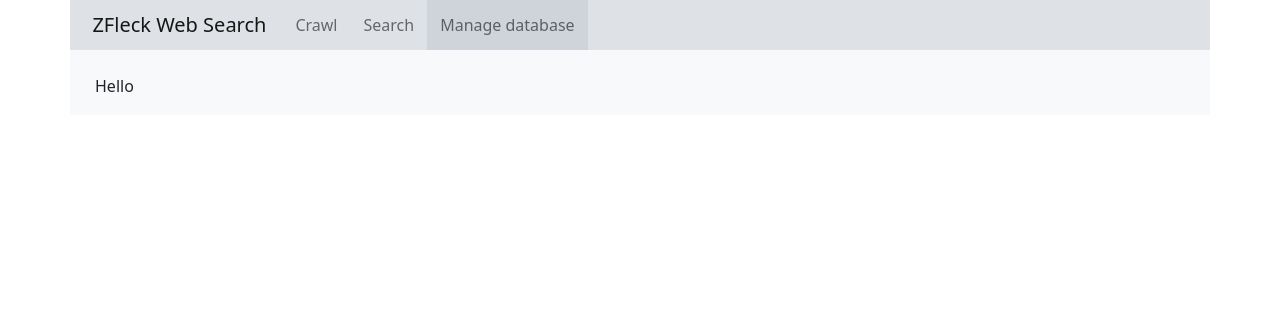
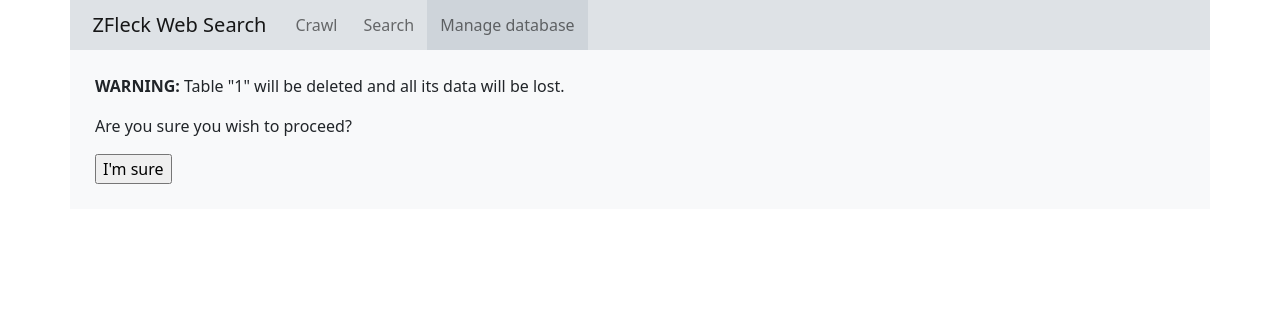
Before and after one commit to ZachFleck42/Website-Search-Engine, a Django app: page /manage-database/1/delete/ in a window 1280 px wide. Shown: the top 310 px of the page. Run offline with Django 4.2, Linux system fonts and the light colour scheme; some libraries are stand-ins or nearby versions.

Commit message:
Adds delete table functionality and improves rename table functionality

```diff
--- a/src/database_utils.py
+++ b/src/database_utils.py
@@ -11,6 +11,16 @@ def getTableName(url):
     Name takes the form: "urlhostname_domain"
     '''
     return(((urlparse(url).hostname).replace('www.', '')).replace('.', '_'))
+
+
+def validTableName(tableName):
+    '''
+    Checks to see if a user-provided table name is valid.
+    Name must be less than 32 characters, contain only letters, digits, and underscores,
+        and the first character cannot be a digit.
+    Returns True if valid, False if not.
+    '''
+    return (len(tableName) < 32) and ((tableName.replace('_', '')).isalnum()) and not (tableName[0].isnumeric())
 
 
 def tableExists(tableName):
@@ -83,10 +93,9 @@ def appendData(url, pageData, tableName):
     databaseConnection = psycopg2.connect(**databaseConnectionParamaters)
     databaseCursor = databaseConnection.cursor()
 
-    query = sql.SQL("INSERT INTO {} VALUES (%s, %s, %s, %s)").format(
-        sql.Identifier(tableName),
+    databaseCursor.execute(sql.SQL("INSERT INTO {} VALUES (%s, %s, %s, %s)").format(
+        sql.Identifier(tableName)),
         [url, pageTitle, pageDesc, pageText])
-    databaseCursor.execute(query)
 
     databaseConnection.commit()
     databaseConnection.close()
--- a/website/templates/delete.html
+++ b/website/templates/delete.html
@@ -2,6 +2,11 @@
 {% block title %}Crawl{% endblock %}
 {% block content %}
 <br>
-<p>Hello</p>
-
+<p><b>WARNING:</b> Table "{{table}}" will be deleted and all its data will be lost.</p>
+<p>Are you sure you wish to proceed?</p>
+<form method="post">
+    {% csrf_token %}
+    <input type="submit" value="I'm sure">
+</form>
+<br>
 {% endblock %}
--- a/website/templates/rename.html
+++ b/website/templates/rename.html
@@ -4,7 +4,7 @@
 <br>
 <p>Current table name is "{{oldTable}}"</p>
 <p>Enter a new name for the table:</p>
-<p class="tab"> - Names in SQL must begin with a letter (a-z) or underscore (_).</p>
+<p class="tab"> - Name must begin with a letter (a-z) or underscore (_).</p>
 <p class="tab"> - Subsequent characters in a name can be letters, digits (0-9), or underscores.</p>
 <p class="tab"> - Maximum length of name is 31 characters.</p>
 <form method="post">
@@ -16,6 +16,7 @@
 {% if noTable %}
     <p>Error: Please enter a new name</p>
 {% elif badTable %}
-    <p>Error: Could not create table with name {{newName}}</p>
+    <p>Error: Could not create table with name "{{newTable}}"</p>
+    <p>Ensure input meets requirements above and try again.</p>
 {% endif %}
 {% endblock %}
--- a/website/views.py
+++ b/website/views.py
@@ -1,6 +1,6 @@
 from django.shortcuts import redirect, render
 from src.crawler import crawlWebsite
-from src.database_utils import fetchAllData, getAllTables, getRowCount, changeTableName
+import src.database_utils as database
 from src.search_utils import runSearch
 
 
@@ -13,11 +13,10 @@ def crawl(request):
     renderArguments['activeTab'] = "/crawl"
 
     if request.method == "POST":
-
         # Check if the 'website to crawl' field was filled in properly
         websiteURL = request.POST.get('input_url')
         if not websiteURL:
-            renderArguments['noURL'] = 1
+            renderArguments['noURL'] = True
             return render(request, 'crawl.html', renderArguments)
         renderArguments['userInput'] = websiteURL
 
@@ -28,7 +27,7 @@ def crawl(request):
 
         # If the crawler was unable to connect to the provided URL...
         if not webpageVisitCount:
-            renderArguments['badURL'] = 1
+            renderArguments['badURL'] = True
 
     return render(request, 'crawl.html', renderArguments)
 
@@ -40,7 +39,7 @@ def search(request):
 
     # Get available websites to search from the database
     renderArguments['searchableWebsites'] = []
-    for table in getAllTables():
+    for table in database.getAllTables():
         renderArguments['searchableWebsites'].append(table[0].replace('_', '.'))
 
     # Define search method and amount of results options
@@ -56,14 +55,14 @@ def search(request):
         # Check if the 'website to search' field was filled in
         renderArguments['searchWebsite'] = request.POST.get('input_website')
         if not renderArguments['searchWebsite']:
-            renderArguments['noWebsite'] = 1
+            renderArguments['noWebsite'] = True
             return render(request, 'search.html', renderArguments)
         renderArguments['searchTable'] = renderArguments['searchWebsite'].replace('.', '_')
 
         # Check if the 'search term' field was filled in properly
         renderArguments['searchTerm'] = request.POST.get('input_search')
         if renderArguments['searchTerm'] == '':
-            renderArguments['noSearchTerm'] = 1
+            renderArguments['noSearchTerm'] = True
             return render(request, 'search.html', renderArguments)
 
         # Check if the 'search method' field was filled in. Default to str.count() method if not
@@ -85,7 +84,7 @@ def search(request):
         renderArguments['searchResults'] = searchResults[:renderArguments['amountOfResults']]
         renderArguments['searchTime'] = round((searchTime * 1000), 2)
         renderArguments['foundPages'] = len(searchResults)
-        renderArguments['totalPages'] = getRowCount(renderArguments['searchTable'])
+        renderArguments['totalPages'] = database.getRowCount(renderArguments['searchTable'])
 
     return render(request, 'search.html', renderArguments)
 
@@ -94,10 +93,13 @@ def manageDatabase(request):
     renderArguments = {}
     renderArguments['activeTab'] = "/manage-database"
 
+    # Replace underscores with periods to better represent 'website' instead of 'table'
     websiteNames = []
-    tableData = getAllTables()
+    tableData = database.getAllTables()
     for table in tableData:
         websiteNames.append((table[0]).replace('_', '.'))
+
+    # Zip the website names with the table data for easy Jinja iteration in page template
     renderArguments['tableData'] = zip(tableData, websiteNames)
 
     return render(request, 'manage-database.html', renderArguments)
@@ -109,7 +111,7 @@ def manageTable(request, table):
     renderArguments['table'] = table
     renderArguments['website'] = table.replace('_', '.')
 
-    websiteData = fetchAllData(table)
+    websiteData = database.fetchAllData(table)
     websiteData.sort(key=lambda x: x[1])
     renderArguments['pages'] = websiteData
     return render(request, 'manage-table.html', renderArguments)
@@ -122,11 +124,19 @@ def renameTable(request, table):
 
     if request.method == "POST":
         renderArguments['newTable'] = request.POST.get('input_name')
+
+        # Make sure user submit something
         if not renderArguments['newTable']:
-            renderArguments['noTable'] = 1
+            renderArguments['noTable'] = True
             return render(request, 'rename.html', renderArguments)
 
-        changeTableName(renderArguments['oldTable'], renderArguments['newTable'])
+        # Check validity of provided table name
+        if not database.validTableName(renderArguments['newTable']):
+            renderArguments['badTable'] = 1
+            return render(request, 'rename.html', renderArguments)
+
+        # Rename the table and redirect back to the manage-database/ page
+        database.changeTableName(renderArguments['oldTable'], renderArguments['newTable'])
         return redirect('/manage-database')
 
     return render(request, 'rename.html', renderArguments)
@@ -136,6 +146,11 @@ def deleteTable(request, table):
     renderArguments = {}
     renderArguments['activeTab'] = "/manage-database"
     renderArguments['table'] = table
+
+    if request.method == "POST":
+        database.dropTable(table)
+        return redirect('/manage-database')
+
     return render(request, 'delete.html', renderArguments)
 
 
```
